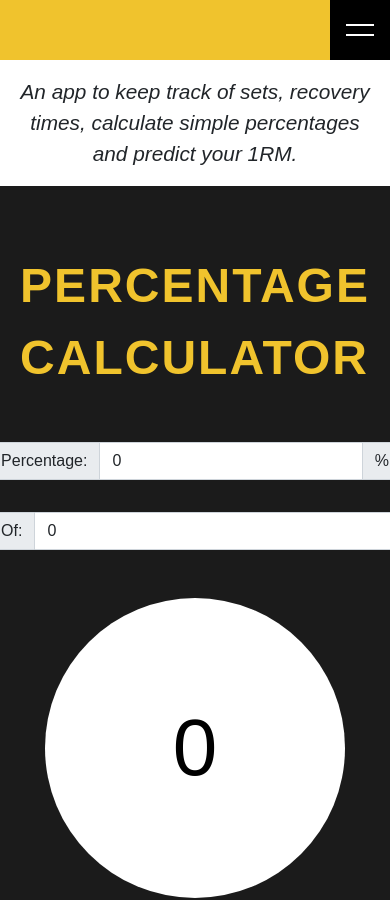
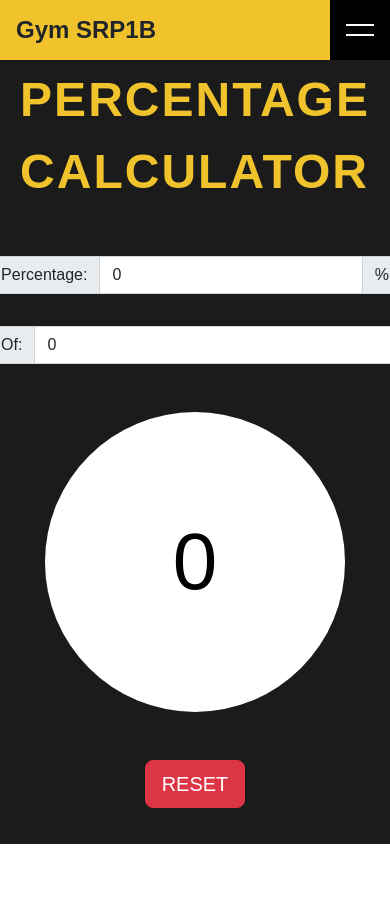
Before and after one commit to marcocrupi/gymsrp-react, a React (Create React App) app: page /gymsrp-react/percentage in a window 390 px wide. Shown: the top 900 px of the page. After the commit the page ends 844 px from the top, so only its background shows below. Built offline with nearby package versions, Linux system fonts and the light colour scheme.

Commit message:
add toggle update rest

```diff
--- a/src/CSS/footer.css
+++ b/src/CSS/footer.css
@@ -1,9 +1,11 @@
 footer {
   height: 60px;
   background-color: #f0c32d;
+  text-align: center;
 }
 
 .footer_element {
+  padding: 0 1rem;
   font-weight: bold;
   display: flex;
   height: 60px;
--- a/src/CSS/header.css
+++ b/src/CSS/header.css
@@ -2,9 +2,10 @@ nav {
   height: 60px;
   background-color: #f0c32d;
   width: 100%;
+  z-index: 1000;
 }
 
-#navbar {
+#navbar,#toggle {
   display: none;
 }
 
@@ -37,12 +38,21 @@ nav {
 }
 
 @media screen and (max-width: 850px) {
+
+  nav {
+    position: fixed;
+  }
+
   .header__navbar {
+    justify-content: space-between;
+    align-items: center;
+  }
+
+  .header__links {
     display: none;
   }
 
   #toggle {
-    position: absolute;
     top: 0px;
     right: 0px;
     width: 60px;
@@ -83,19 +93,20 @@ nav {
   }
 
   #toggle.active {
-   background: black;
+    background: black;
   }
 
- #navbar {
+  #navbar {
     position: fixed;
-    bottom: -100%;
+    bottom: 100%;
     right: 0;
     width: 100%;
     transition: 0.5s;
     display: flex;
     justify-content: center;
     align-items: center;
-    background: #fff;
+    background: #f0c32d;
+    z-index: 1000;
   }
 
   #navbar.active {
@@ -109,4 +120,10 @@ nav {
     justify-content: center;
     align-items: center;
   }
+
+  #navbar ul li {
+  list-style: none;
+  margin: 2rem 0;
 }
+
+}
--- a/src/CSS/index.css
+++ b/src/CSS/index.css
@@ -10,6 +10,7 @@
 
 html,
 body {
+  overflow-x: hidden;
   height: 100%;
 }
 
@@ -40,3 +41,28 @@ body {
   font-weight: bold;
   letter-spacing: 2px;
 }
+
+/* Custom scrollbar start */
+
+  /* width */
+  ::-webkit-scrollbar {
+    /* width: 10px; */
+    display: none;
+  }
+
+  /* Track */
+  ::-webkit-scrollbar-track {
+    background: #f0c32d;
+  }
+
+  /* Handle */
+  ::-webkit-scrollbar-thumb {
+    background: #888;
+  }
+
+  /* Handle on hover */
+  ::-webkit-scrollbar-thumb:hover {
+    background: #555;
+  }
+
+  /* Custom scrollbar end */
--- a/src/CSS/rest.css
+++ b/src/CSS/rest.css
@@ -1,13 +1,14 @@
 .rest__container {
-  padding: 2rem;
+  padding: 2rem 0;
   display: flex;
   justify-content: center;
   color: #eee;
   min-height: 100vh;
 }
+
 .rest__components {
   width: 400px;
-  min-width: 340px;
+  min-width: 320px;
   text-align: center;
 }
 
@@ -49,3 +50,14 @@
 .rest__timerSettings {
   color: #f0c32d;
 }
+
+@media screen and (max-width: 850px) {
+  .rest__container {
+  padding: 4rem 0;
+  align-items: center;
+}
+
+.rest__components {
+  width: 320px;
+}
+}
--- a/src/components/header.js
+++ b/src/components/header.js
@@ -2,10 +2,17 @@ import React from "react";
 import { NavLink } from "react-router-dom";
 import "../CSS/header.css";
 
-const toggle = document.getElementById("toggle");
-const navbar = document.getElementById("navbar");
+function Header() {
+  document.onclick = function (e) {
+    if (e.target.id !== "toggle" && e.target.id !== "navbar") {
+      toggle.classList.remove("active");
+      navbar.classList.remove("active");
+    }
+  };
 
-function Header() {
+  const toggle = document.getElementById("toggle");
+  const navbar = document.getElementById("navbar");
+
   const activeMenu = () => {
     toggle.classList.toggle("active");
     navbar.classList.toggle("active");
@@ -13,26 +20,32 @@ function Header() {
 
   return (
     <>
-      <div onClick={activeMenu} id="toggle"></div>
       <div id="navbar">
         <ul>
           <li>
-            <a href="#home">Home</a>
+            <NavLink to="/gymsrp-react" className="header__link">
+              Rest
+            </NavLink>
           </li>
           <li>
-            <a href="#features">Features</a>
+            <NavLink to="/gymsrp-react/set" className="header__link">
+              Set
+            </NavLink>
           </li>
           <li>
-            <a href="#about">About</a>
+            <NavLink to="/gymsrp-react/percentage" className="header__link">
+              Percentage
+            </NavLink>
           </li>
           <li>
-            <a href="#review">Review</a>
+            <NavLink to="/gymsrp-react/rm" className="header__link">
+              1RM
+            </NavLink>
           </li>
           <li>
-            <a href="#pricing">Pricing</a>
-          </li>
-          <li>
-            <a href="#contact">Contact</a>
+            <NavLink to="/gymsrp-react/contact" className="header__link">
+              Contact
+            </NavLink>
           </li>
         </ul>
       </div>
@@ -58,6 +71,7 @@ function Header() {
               Contact
             </NavLink>
           </div>
+          <div onClick={activeMenu} id="toggle"></div>
         </div>
       </nav>
     </>
--- a/src/pages/sharedlayout.js
+++ b/src/pages/sharedlayout.js
@@ -8,12 +8,12 @@ function SharedLayout() {
     <>
       <Header />
       <div className="home__outlet">
-         <div className="description__shared">
+         {/* <div className="description__shared">
           <span>
             An app to keep track of sets, recovery times, calculate simple
             percentages and predict your 1RM.
           </span>
-        </div>
+        </div>  */}
         <Outlet />
       </div>
       <Footer />
```
